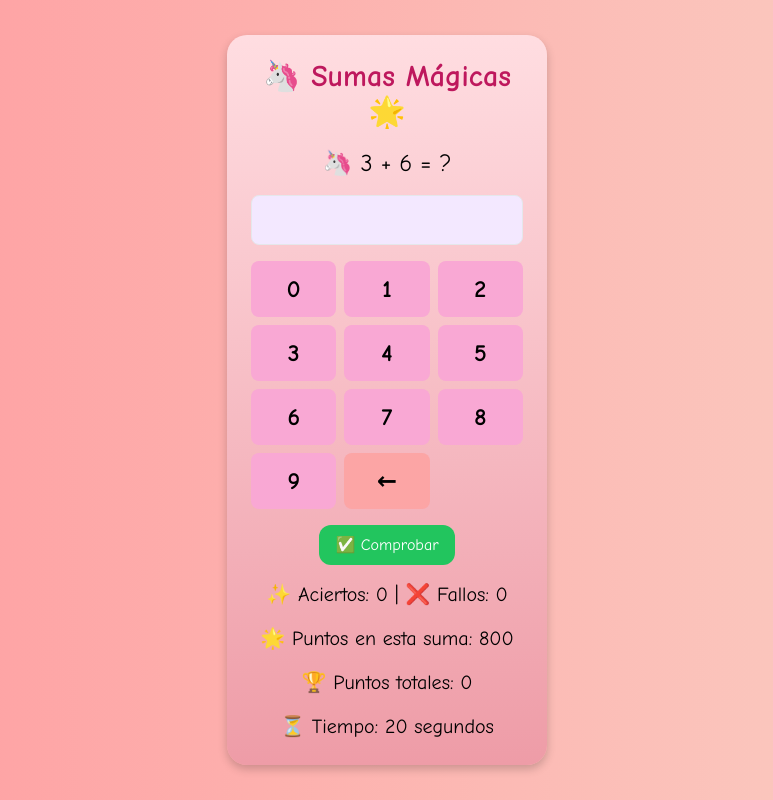
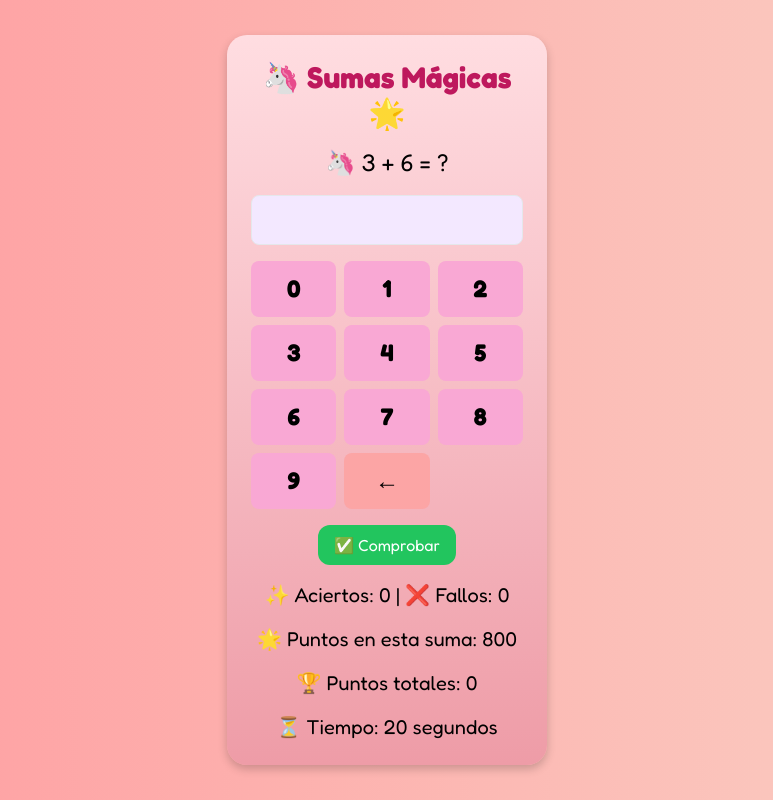
Before and after one commit to Sarat8/SumasUnicornio, a plain HTML site: page index.html in a window 1280 px wide. Shown: the whole page, without its empty margins (253-1026 px from the left). Drawn offline with nearby package versions, Linux system fonts and the light colour scheme.

Commit message:
Update index.html

```diff
--- a/index.html
+++ b/index.html
@@ -5,10 +5,11 @@
     <meta name="viewport" content="width=device-width, initial-scale=1.0">
     <title>🦄 Juego de Sumas Mágicas 🌈</title>
     <script src="https://cdn.tailwindcss.com"></script>
+    <link href="https://fonts.googleapis.com/css2?family=Fredoka:wght@400;700&display=swap" rel="stylesheet">
     <style>
         body {
             background: linear-gradient(to right, #ff9a9e, #fad0c4);
-            font-family: 'Comic Sans MS', cursive, sans-serif;
+            font-family: 'Fredoka', sans-serif;
         }
         .game-container {
             background: linear-gradient(to bottom, #ffdde1, #ee9ca7);
```
